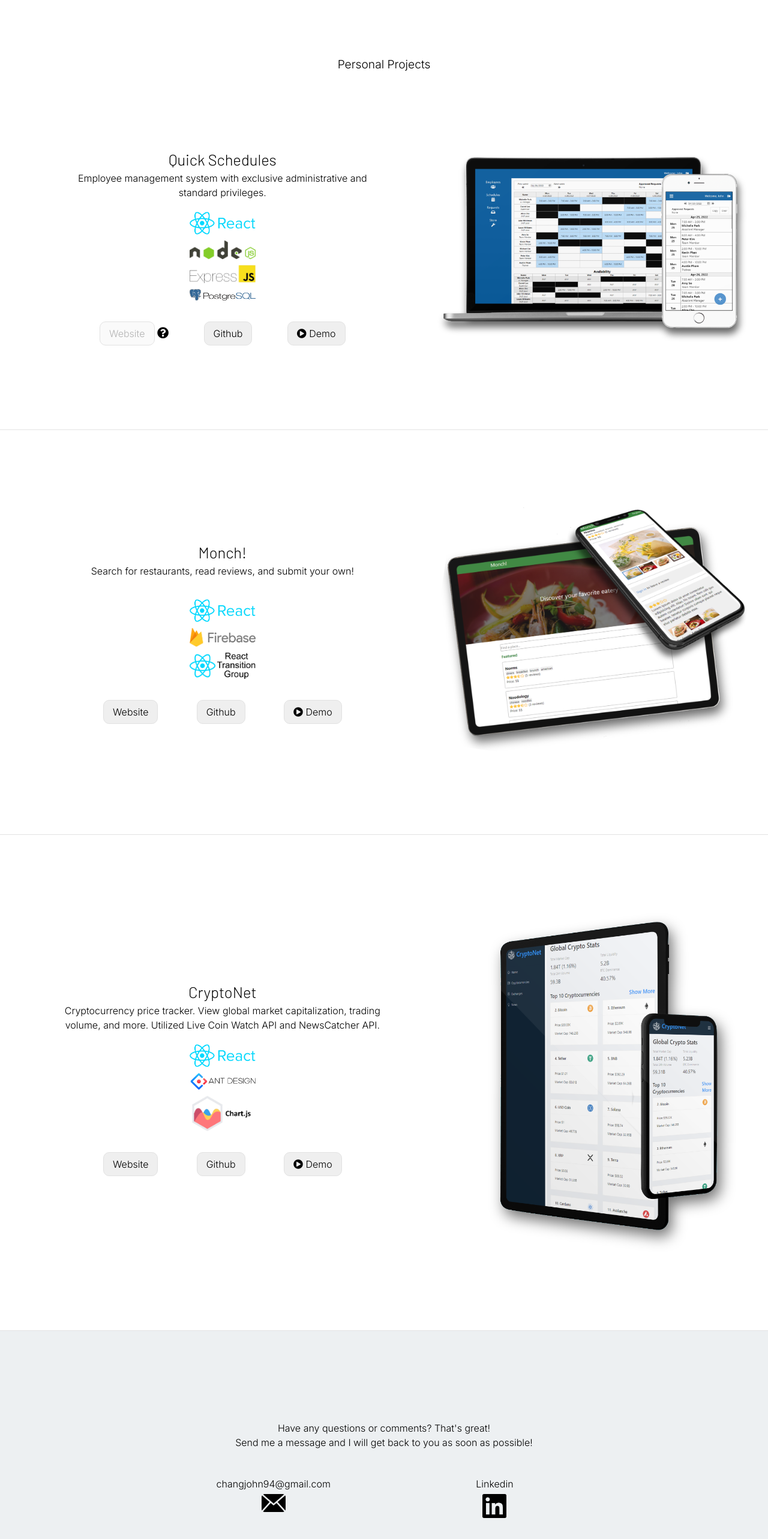
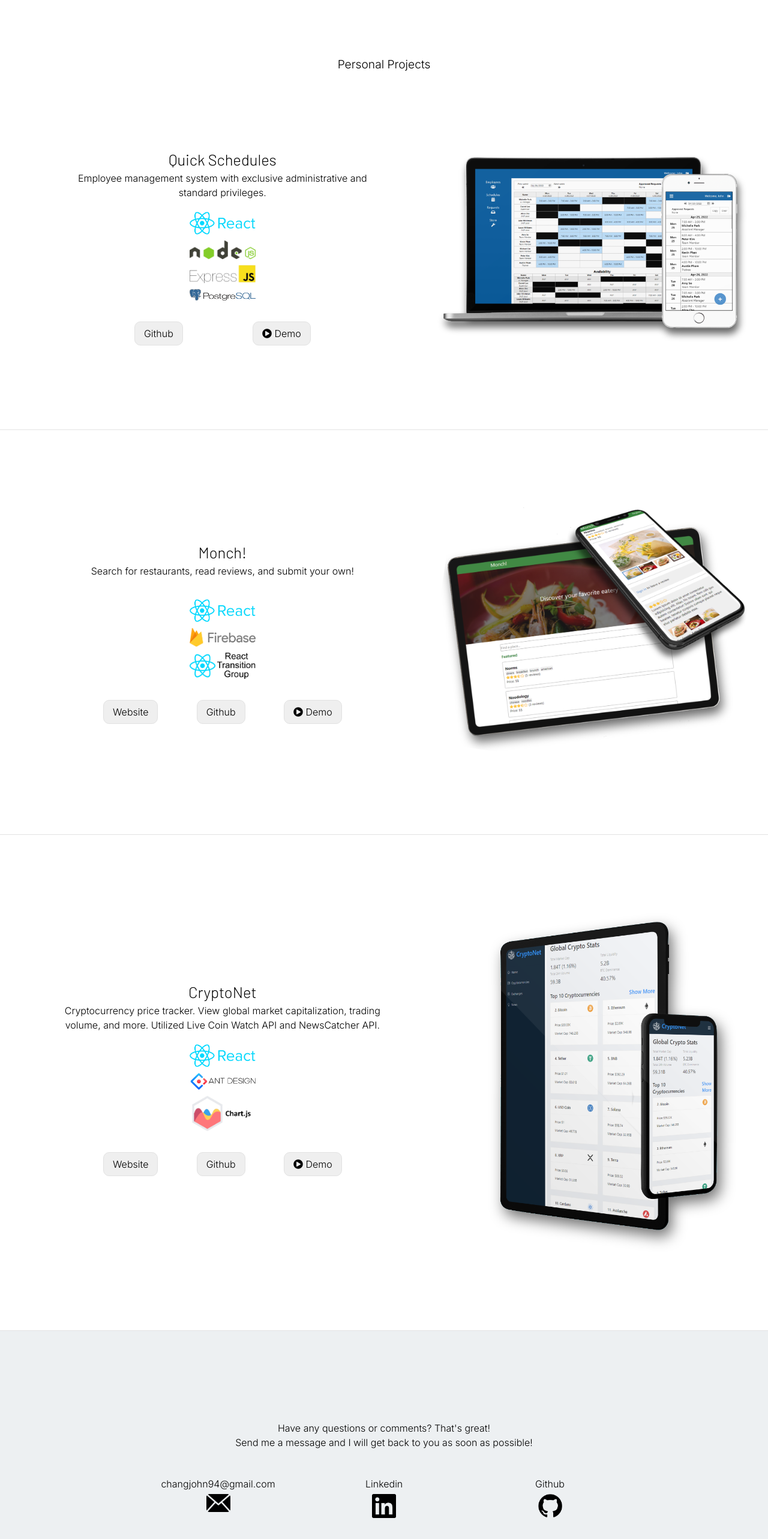
Before and after one commit to john-chang94/johnchang, a React (Create React App) app: page / in a window 1280 px wide. Shown: the part 1520-4086 px from the top of the page at 60% size. Built offline with nearby package versions, Linux system fonts and the light colour scheme.

Commit message:
add qs video demo and github link

```diff
--- a/package.json
+++ b/package.json
@@ -8,6 +8,7 @@
     "@testing-library/user-event": "^13.5.0",
     "react": "^18.0.0",
     "react-dom": "^18.0.0",
+    "react-player": "^2.10.1",
     "react-router-dom": "^6.3.0",
     "react-scripts": "5.0.1",
     "react-transition-group": "^4.4.2",
--- a/src/App.css
+++ b/src/App.css
@@ -199,7 +199,6 @@ nav ul li:hover {
 .modal {
   position: absolute;
   z-index: 6;
-  margin-top: 200px;
   left: 0;
   right: 0;
   margin-right: auto;
--- a/src/components/Contact.js
+++ b/src/components/Contact.js
@@ -1,5 +1,6 @@
 import emailLogoBlack from "../images/logo-email-black.png";
 import linkedInLogoBlack from "../images/logo-linkedin-black.png";
+import githubLogoBlack from "../images/logo-github-black.png";
 
 export const Contact = () => (
   <section id="contact">
@@ -25,6 +26,16 @@ export const Contact = () => (
           <img src={linkedInLogoBlack} alt="linkedin icon" />
         </a>
       </div>
+      <div className="text-center contact-icon-wrapper">
+        <a
+          href="https://github.com/john-chang94"
+          target="_blank"
+          rel="noreferrer"
+        >
+          <p>Github</p>
+          <img src={githubLogoBlack} alt="github icon" />
+        </a>
+      </div>
     </div>
   </section>
 );
--- a/src/components/Projects.js
+++ b/src/components/Projects.js
@@ -11,6 +11,7 @@ import postgresLogo from "../images/full-logo-postgresql.png";
 import firebaseLogo from "../images/full-logo-firebase.png";
 import chartLogo from "../images/full-logo-chartjs.png";
 import antdLogo from "../images/full-logo-antdesign.png";
+import ReactPlayer from "react-player";
 
 export const Projects = () => {
   const [yAxis, setYAxis] = useState(window.scrollY);
@@ -18,8 +19,10 @@ export const Projects = () => {
   const [showProjectOne, setShowProjectOne] = useState(false);
   const [showProjectTwo, setShowProjectTwo] = useState(false);
   const [showProjectThree, setShowProjectThree] = useState(false);
-  const [info, setInfo] = useState(false);
+  const [isInfo, setIsInfo] = useState(false);
   const [showModal, setShowModal] = useState(false);
+  const [url, setUrl] = useState("");
+  const [video, setVideo] = useState();
   const modalRef = useRef();
   const projectOneRef = useRef();
   const projectTwoRef = useRef();
@@ -27,7 +30,11 @@ export const Projects = () => {
 
   const QuickSchedules = () => (
     <div className="project-section bg-white">
-        <div className={`grid project-one ${showProjectOne && "project-one-open"}`} ref={projectOneRef}>
+      {video === 1 && Modal()}
+      <div
+        className={`grid project-one ${showProjectOne && "project-one-open"}`}
+        ref={projectOneRef}
+      >
         <div className="project-info s12 m5-offset-1 l4-offset-2">
           <>
             <p className="text-subtitle">Quick Schedules</p>
@@ -43,14 +50,6 @@ export const Projects = () => {
             <img src={postgresLogo} alt="postgres logo" />
           </div>
           <div className="project-actions">
-              <span>
-                <button disabled>Website</button>
-                &nbsp;
-                <i
-                  className="fas fa-question-circle text-regular pointer"
-                  onClick={handleSetInfo}
-                />
-              </span>
             <a
               href="https://github.com/john-chang94/quick-schedules"
               target="_blank"
@@ -58,7 +57,12 @@ export const Projects = () => {
             >
               <button className="pointer hovered">Github</button>
             </a>
-              <button className="pointer hovered">
+            <button
+              className="pointer hovered"
+              onClick={() =>
+                handleShowModal(true, 1, "https://youtu.be/ZFu_kXCAAVI")
+              }
+            >
               <i className="fas fa-play-circle" /> Demo
             </button>
           </div>
@@ -76,7 +80,11 @@ export const Projects = () => {
 
   const Monch = () => (
     <div className="project-section bg-white">
-        <div className={`grid project-two ${showProjectTwo && "project-one-open"}`} ref={projectTwoRef}>
+      {video === 2 && Modal()}
+      <div
+        className={`grid project-two ${showProjectTwo && "project-one-open"}`}
+        ref={projectTwoRef}
+      >
         <div className="project-info s12 m5-offset-1 l4-offset-2">
           <div>
             <p className="text-subtitle">Monch!</p>
@@ -105,7 +113,10 @@ export const Projects = () => {
             >
               <button className="pointer hovered">Github</button>
             </a>
-              <button className="pointer hovered">
+            <button
+              className="pointer hovered"
+              onClick={() => handleShowModal(false, 2, "")}
+            >
               <i className="fas fa-play-circle" /> Demo
             </button>
           </div>
@@ -123,7 +134,13 @@ export const Projects = () => {
 
   const CryptoNet = () => (
     <div className="project-section bg-white">
-        <div className={`grid project-three ${showProjectThree && "project-three-open"}`} ref={projectThreeRef}>
+      {video === 3 && Modal()}
+      <div
+        className={`grid project-three ${
+          showProjectThree && "project-three-open"
+        }`}
+        ref={projectThreeRef}
+      >
         <div className="project-info s12 m5-offset-1 l4-offset-2">
           <>
             <p className="text-subtitle">CryptoNet</p>
@@ -153,7 +170,10 @@ export const Projects = () => {
             >
               <button className="pointer hovered">Github</button>
             </a>
-              <button className="pointer hovered">
+            <button
+              className="pointer hovered"
+              onClick={() => handleShowModal(false, 3, "")}
+            >
               <i className="fas fa-play-circle" /> Demo
             </button>
           </div>
@@ -186,28 +206,31 @@ export const Projects = () => {
           <div onClick={() => setShowModal(false)}>
             <i className="fas fa-times" />
           </div>
-          {info ? (
           <div>
+            <ReactPlayer url={url} width="100%" controls={true} />
+            <br />
+            {isInfo && (
               <p>
-                Due to the nature of how this app is built (requiring
-                credentials), only the sign-in page is available for viewing. If
-                you are interested in exploring this application, feel free to
-                shoot me a message or take a peek at the demo video!
+                <strong>Disclaimer!</strong> After several retakes for the
+                recording, I came to realize that trying to go over all of the
+                features would take quite some time as there are two separate
+                portals to navigate through with their own little details.
+                Therefore, I'll showcase the main features as swiftly as I can!
+                <br />
+                <strong>*Full screen recommended for better quality</strong>
               </p>
+            )}
           </div>
-          ) : (
-            <div className="video">
-              <p>data loaded</p>
-            </div>
-          )}
         </div>
       </div>
     </CSSTransition>
   );
 
   // Set info for modal
-  const handleSetInfo = () => {
-    setInfo(true);
+  const handleShowModal = (isInfo, video, url) => {
+    setIsInfo(isInfo);
+    setUrl(url);
+    setVideo(video);
     setShowModal(true);
   };
 
@@ -222,7 +245,7 @@ export const Projects = () => {
     return () => {
       window.removeEventListener("scroll", handleSetYAxis);
       window.removeEventListener("resize", handleSetHeight);
-    }
+    };
   }, []);
 
   useEffect(() => {
@@ -231,19 +254,17 @@ export const Projects = () => {
     // offsetTop is the distance from top of page
     // Therefore, (current scrollY + window height) >= component's offsetTop
     // means that the component has been scrolled into view from the bottom
-    if ((yAxis + wHeight) >= projectOneRef.current.offsetTop) setShowProjectOne(true);
-    if ((yAxis + wHeight) >= projectTwoRef.current.offsetTop) setShowProjectTwo(true);
-    if ((yAxis + wHeight) >= projectThreeRef.current.offsetTop) setShowProjectThree(true);
-
+    if (yAxis + wHeight >= projectOneRef.current.offsetTop)
+      setShowProjectOne(true);
+    if (yAxis + wHeight >= projectTwoRef.current.offsetTop)
+      setShowProjectTwo(true);
+    if (yAxis + wHeight >= projectThreeRef.current.offsetTop)
+      setShowProjectThree(true);
   }, [yAxis, wHeight]);
 
   return (
     <section id="projects" className="bg-white">
       <p className="text-regular text-center">Personal Projects</p>
-      {
-        // CSS transition needs a functional component
-        Modal()
-      }
       {QuickSchedules()}
       {Monch()}
       {CryptoNet()}
```
Also changed, not shown: 1 other file (tests, documents, lock files or other folders). Lines whose indentation alone changed are shown as unchanged.
